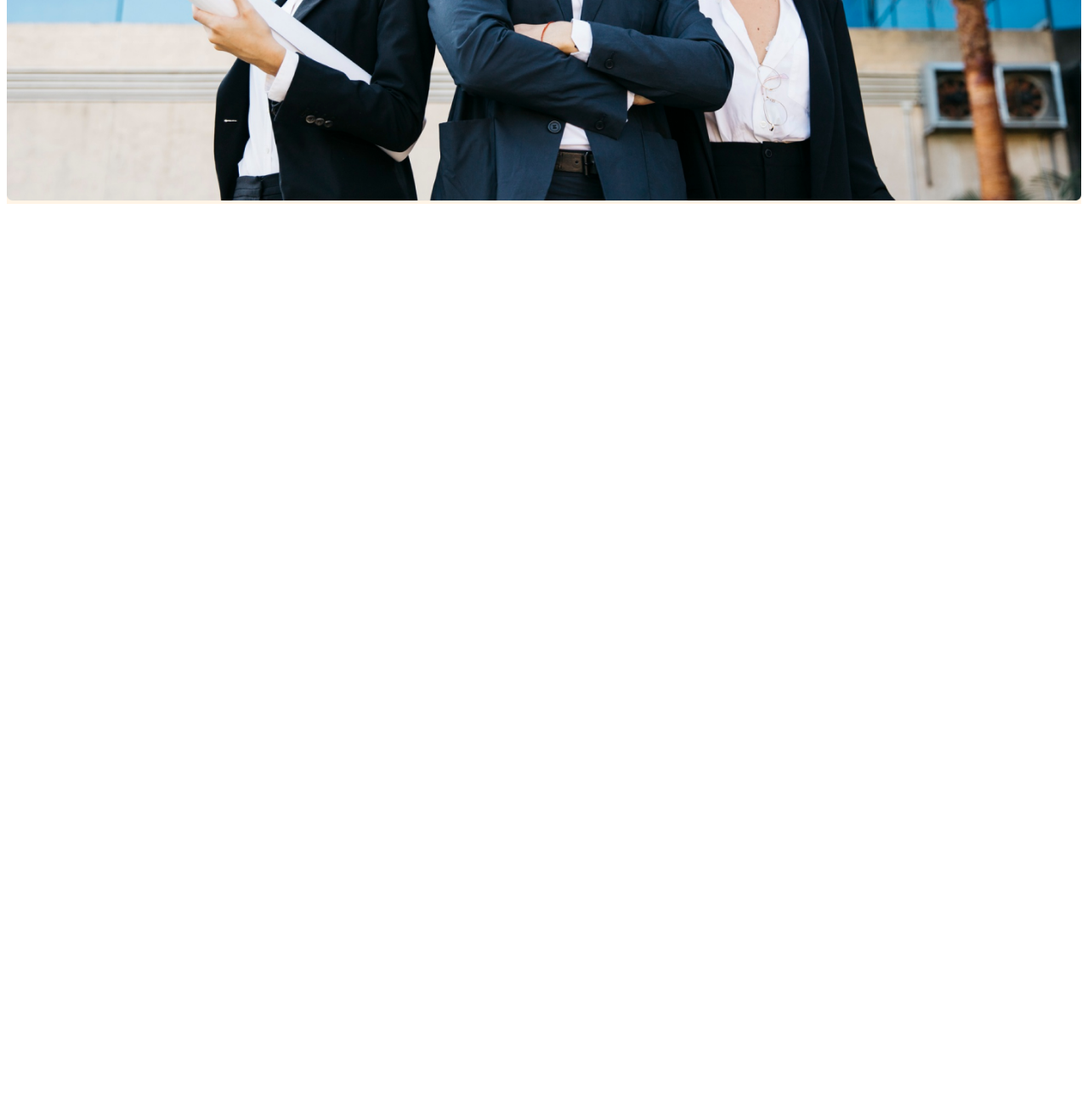
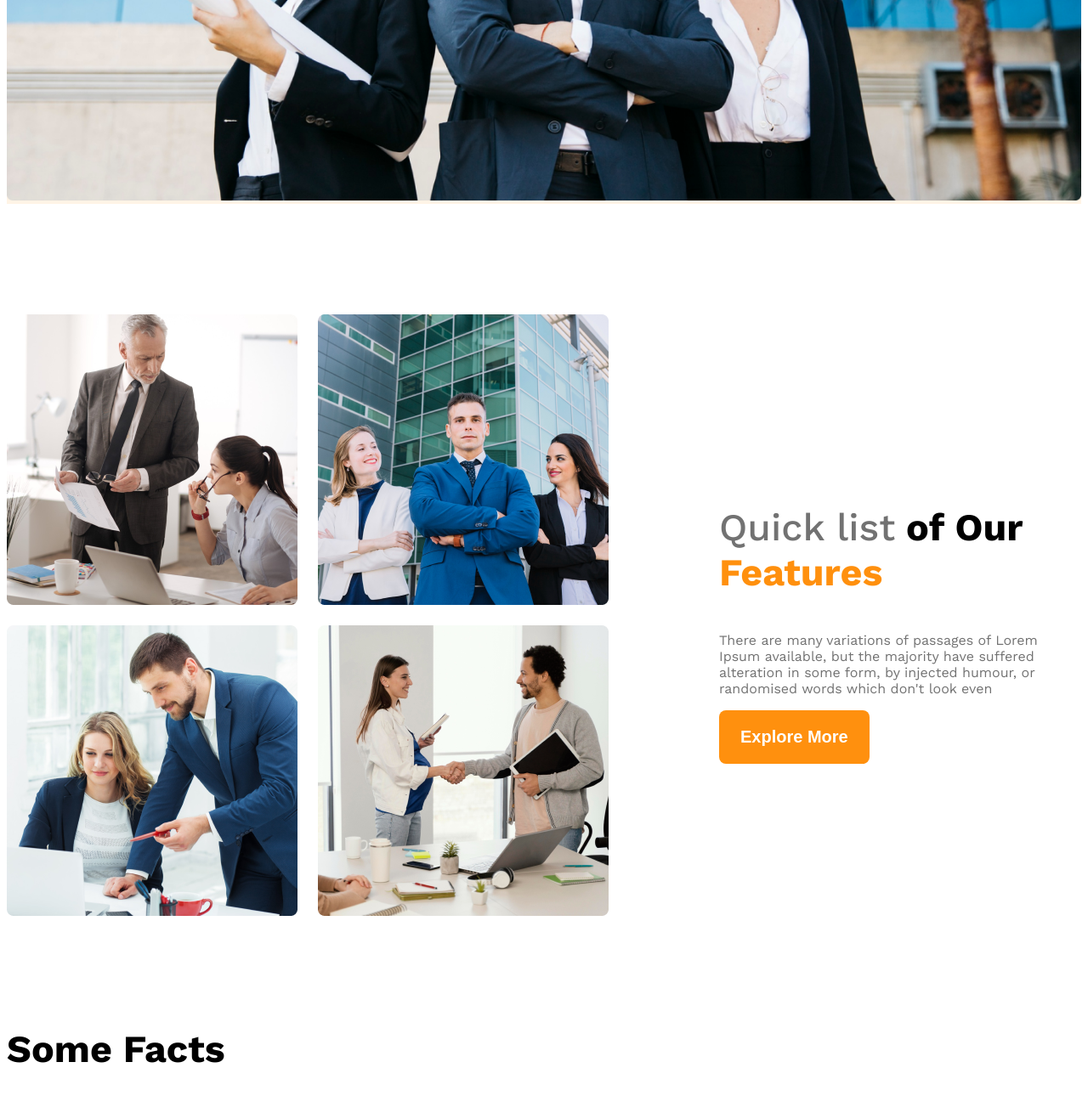
Before and after one commit to Imteazhossen/g3-architects-website, a plain HTML site: page index.html in a window 1280 px wide. Shown: the part 944-2234 px from the top of the page at 85% size. Before the commit the page ends 1192 px from the top, so only its background shows below. Drawn offline with nearby package versions, Linux system fonts and the light colour scheme.

Commit message:
added new section and made it responsive

```diff
--- a/index.html
+++ b/index.html
@@ -27,7 +27,27 @@
         </div>
     </header>
     <main>
+      <section class="teams display-flex">
+        <div class="team-img-container">
+           <img src="/images/team1.png" alt="">
+           <img src="/images/team2.png" alt="">
+           <img src="/images/team3.png" alt="">
+           <img src="/images/team4.png" alt="">
+        </div>
+        <div class="our-features">
+            <h3 class="section-title"> <span id="quick-list" class="text-light-gray">Quick list</span> <span>of Our</span> <span class="text-primary">Features</span></h3>
+            <p class="feature-description text-light-gray">There are many variations of passages of Lorem Ipsum available, but the majority have suffered alteration in some form, by injected humour, or randomised words which don't look even</p>
+            <button class="btn-primary">Explore More</button>
+        </div>
+      </section>
+      <!-- features you will enjoy  -->
+       <section>
+            <h3 class="section-title">Some Facts</h3>
+       </section>
+       <!-- some facts -->
+        <section class="some-facts">
 
+        </section>
     </main>
     <footer>
 
--- a/styles/architects.css
+++ b/styles/architects.css
@@ -19,6 +19,14 @@
   .text-light-gray{
     color:#727272
   }
+   /* primary text  */
+   .text-primary{
+    color: #FF900E;
+   }
+   .section-title{
+    font-weight: 700;
+    font-size: 2.8rem;
+}
   .bg-light{
     background-color: rgba(255, 144, 14, 0.1);
   }
@@ -30,6 +38,13 @@
     font-size: 1.25rem;
     padding: 20px 25px;
     font-weight: 600;
+  }
+  main{
+    max-width: 1440px;
+    margin: 0 auto;
+  }
+  main > section {
+    margin-top: 130px;
   }
   /* header style  */
 
@@ -69,9 +84,45 @@
 .banner-image{
     width: 100%;
 }
+/* teams and feature related styles */
+.teams{
+    align-items: center;
+}
+.team-img-container{
+    display: grid;
+    grid-template-columns: repeat(2,1fr);
+    gap: 24px;
+}
+.our-features{
+    margin-left: 130px;
+    max-width: 530px;
+}
+
+#quick-list{
+    font-weight: 500;
+}
+
+/* small device media query */
+
 @media screen and (max-width:576px) {
-    .navbar, .nav-links {
+    .navbar,
+    .nav-links,
+    .teams {
         flex-direction: column;
     }
-
+    .team-img-container{
+        grid-template-columns: repeat(1,1fr);
+    }
+    .our-features{
+        margin-left: 20px;
+    }
 }
+/* medium device media query */
+@media screen and (min-width:576px) and (max-width:992px){
+    .teams{
+        flex-direction: column;
+    }
+    .our-features{
+        margin: 50px auto;
+    }
+}
```
